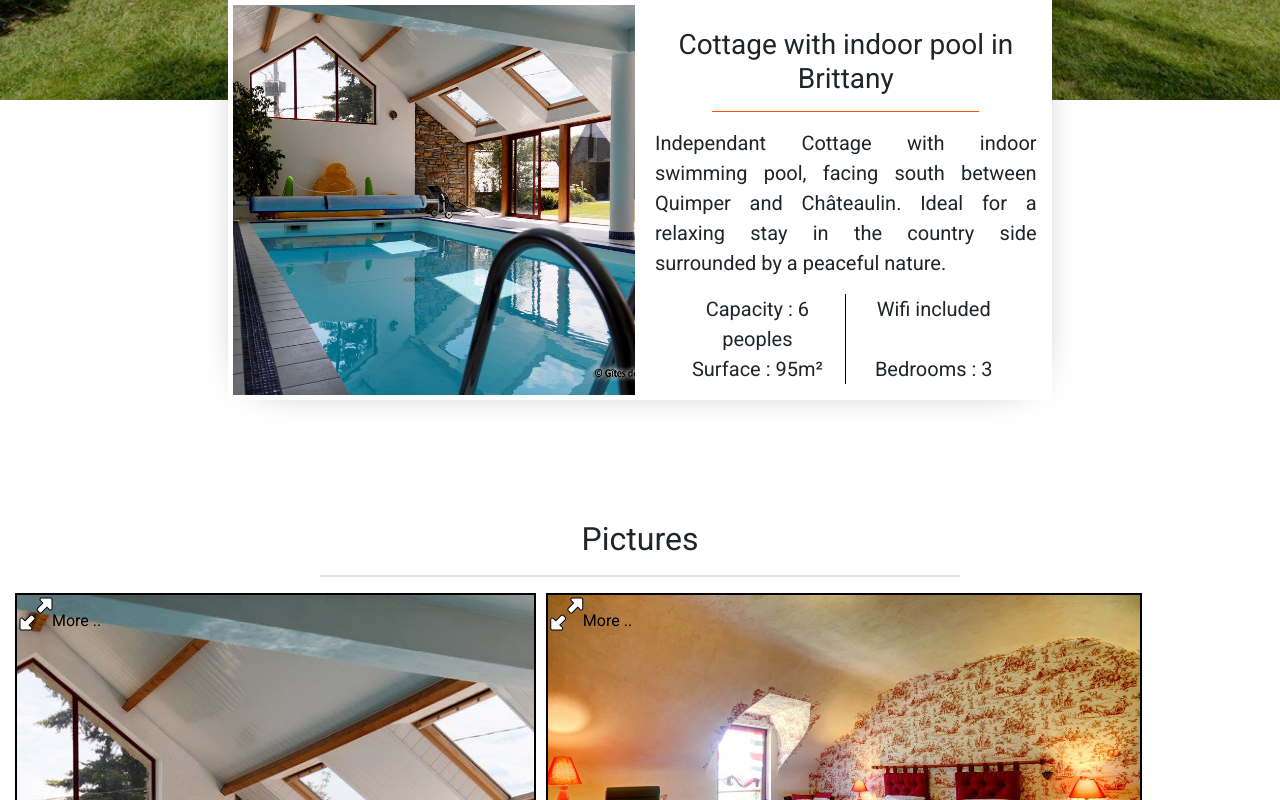
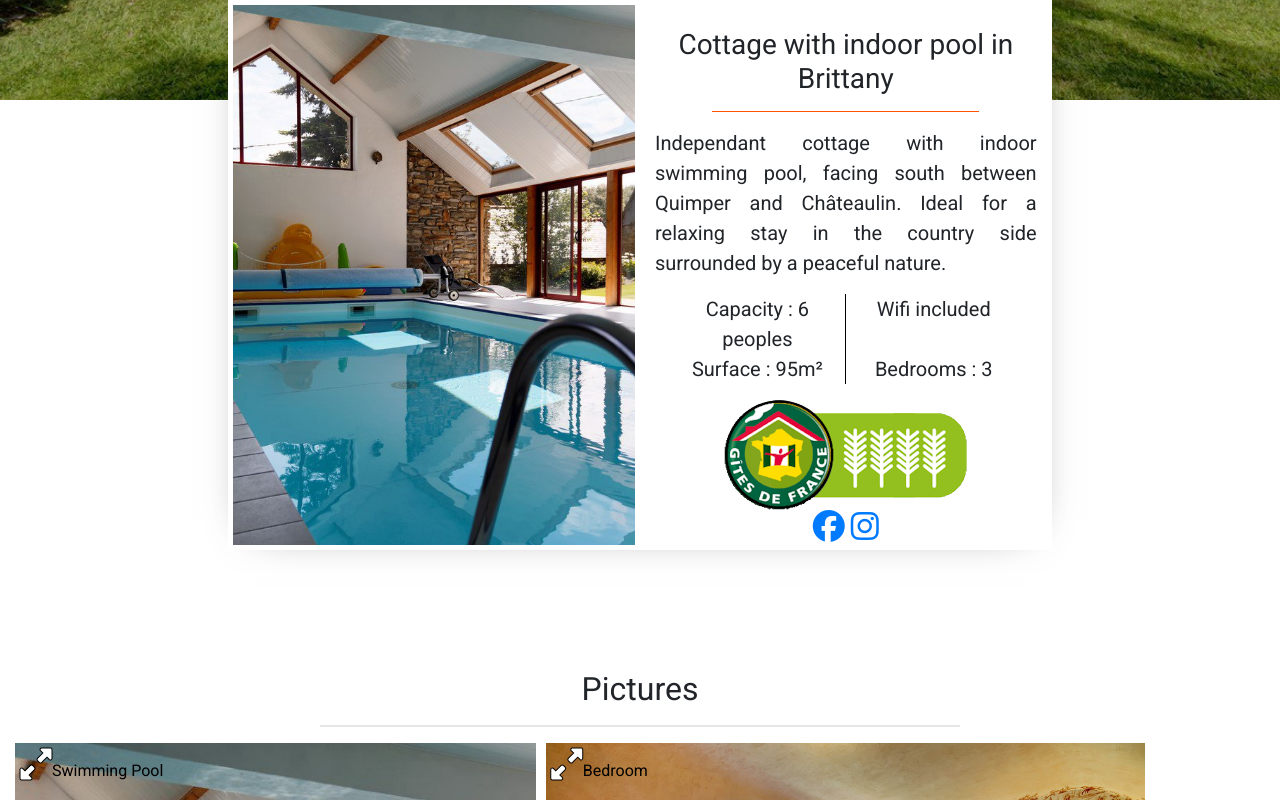
Before and after one commit to antoine-gannat/gite-website, a React (Create React App) app: page / in a window 1280 px wide. Shown: the part 540-1340 px from the top of the page. Built offline with nearby package versions, Linux system fonts and the light colour scheme; no server answers.

Commit message:
multiple fixes

```diff
--- a/public/index.html
+++ b/public/index.html
@@ -28,7 +28,7 @@
     <link rel="preconnect" href="https://maps.gstatic.com" />
     <link rel="preconnect" href="https://widget.itea.fr" />
 
-    <title>Gite Kerhéré</title>
+    <title>Gîte Kerhéré</title>
   </head>
   <body>
     <noscript>You need to enable JavaScript to run this app.</noscript>
--- a/src/components/Booking/Booking.strings.json
+++ b/src/components/Booking/Booking.strings.json
@@ -8,7 +8,7 @@
     "june": "Juin",
     "july": "Juillet",
     "august": "Août",
-    "september": "September",
+    "september": "Septembre",
     "october": "Octobre",
     "november": "Novembre",
     "december": "Décembre",
--- a/src/components/Footer/Footer.styles.css
+++ b/src/components/Footer/Footer.styles.css
@@ -22,5 +22,6 @@
 .footer p {
   position: absolute;
   right: 10px;
-  bottom: 10px;
+  bottom: 5px;
+  margin: 0;
 }
--- a/src/components/Gallery/Gallery.styles.css
+++ b/src/components/Gallery/Gallery.styles.css
@@ -8,11 +8,22 @@
   .gallery {
     height: 300px;
   }
+
+  .gallery.row {
+    padding-left: 2px;
+    padding-right: 2px;
+  }
+
+  .gallery .horizontal-container {
+    padding-left: 2px;
+    padding-right: 2px;
+  }
+
   .gallery .next,
   .gallery .prev {
     background-color: rgba(0, 0, 0, 0);
     color: white;
-    -webkit-text-stroke: 1px #000;
+    -webkit-text-stroke: 2px #000;
     border: none;
   }
 
@@ -39,6 +50,11 @@
     border: 1px solid black;
   }
 
+  .gallery .horizontal-container.col-7 {
+    padding-left: 10px;
+    padding-right: 10px;
+  }
+
   .gallery .next {
     right: 15px;
   }
@@ -54,7 +70,6 @@
 
 .gallery img {
   object-fit: cover;
-  border: 2px solid black;
 }
 
 /* Common vertical/horizontal images */
@@ -87,10 +102,6 @@
   height: 100%;
 }
 
-.gallery .horizontal-container.col-7 {
-  padding-left: 10px;
-  padding-right: 10px;
-}
 /* Vertical images */
 
 .gallery .vertical-img {
--- a/src/components/Gallery/Gallery.web.tsx
+++ b/src/components/Gallery/Gallery.web.tsx
@@ -18,10 +18,10 @@
   const [page, setPage] = React.useState(0);
   const [slide, setSlide] = React.useState<string | null>(null);
   const nbPages = 2;
-  const expandButton = (
+  const expandButton = (text: string) => (
     <div className="expand-button" tabIndex={-1}>
       <i className="fas fa-expand-alt fa-2x"></i>
-      {translate("more")} ..
+      <span>{text}</span>
     </div>
   );
 
@@ -58,7 +58,7 @@
               alt={translate("poolAlt")}
               onClick={() => setSlide("pool")}
             />
-            {expandButton}
+            {expandButton(translate("poolAlt"))}
           </div>
           <div className="row col-7 horizontal-container">
             <div className="horizontal-img">
@@ -72,7 +72,7 @@
                 alt={translate("bedroomAlt")}
                 onClick={() => setSlide("bedrooms")}
               />
-              {expandButton}
+              {expandButton(translate("bedroomAlt"))}
             </div>
             <div className="horizontal-img">
               <img
@@ -85,7 +85,7 @@
                 alt={translate("outdoorAlt")}
                 onClick={() => setSlide("outdoor")}
               />
-              {expandButton}
+              {expandButton(translate("outdoorAlt"))}
             </div>
           </div>
         </div>
@@ -113,7 +113,7 @@
                 alt={translate("kitchenAlt")}
                 onClick={() => setSlide("kitchen")}
               />
-              {expandButton}
+              {expandButton(translate("kitchenAlt"))}
             </div>
             <div className="horizontal-img">
               <img
@@ -126,7 +126,7 @@
                 alt={translate("environmentAlt")}
                 onClick={() => setSlide("environment")}
               />
-              {expandButton}
+              {expandButton(translate("environmentAlt"))}
             </div>
           </div>
           <div className="vertical-img right col-5">
@@ -140,7 +140,7 @@
               alt={translate("diningRoomAlt")}
               onClick={() => setSlide("dining-room")}
             />
-            {expandButton}
+            {expandButton(translate("diningRoomAlt"))}
           </div>
         </div>
         <button
--- a/src/components/Navbar/Navbar.styles.css
+++ b/src/components/Navbar/Navbar.styles.css
@@ -1,5 +1,5 @@
 .nav {
-  background: rgba(0, 0, 0, 0.3);
+  background: rgba(0, 0, 0, 0.5);
 }
 
 .nav .flag {
--- a/src/components/PresentationCard/PresentationCard.string.json
+++ b/src/components/PresentationCard/PresentationCard.string.json
@@ -1,20 +1,28 @@
 {
   "FR": {
-    "presentationTitle": "Gite avec piscine interieure en Bretagne",
+    "presentationTitle": "Gîte avec piscine intérieure en Bretagne",
     "presentationText": "Gîte indépendant avec piscine intérieure, exposé sud, situé entre Quimper et Châteaulin. Idéal pour une remise en forme dans un cadre verdoyant et vallonné, au pied des Montagnes Noires.",
     "capacity": "Capacité",
     "wifi": "Wifi inclus",
     "surface": "Superficie",
     "sheetsIncluded": "Serviettes et draps inclus",
-    "peoples": "personnes"
+    "peoples": "personnes",
+    "gite4epis": "Gîte 4 epis",
+    "gotoGdf": "Naviguer vers le site de Gîte de France.",
+    "gotoFb": "Notre page Facebook",
+    "gotoInsta": "Notre compte Instagram"
   },
   "EN": {
     "presentationTitle": "Cottage with indoor pool in Brittany",
-    "presentationText": "Independant Cottage with indoor swimming pool, facing south between Quimper and Châteaulin. Ideal for a relaxing stay in the country side surrounded by a peaceful nature.",
+    "presentationText": "Independant cottage with indoor swimming pool, facing south between Quimper and Châteaulin. Ideal for a relaxing stay in the country side surrounded by a peaceful nature.",
     "capacity": "Capacity",
     "wifi": "Wifi included",
     "surface": "Surface",
     "sheetsIncluded": "Bed sheets and towels included",
-    "peoples": "peoples"
+    "peoples": "peoples",
+    "gite4epis": "4 cob cottage",
+    "gotoGdf": "Go to Gîte de France website.",
+    "gotoFb": "Our Facebook page",
+    "gotoInsta": "Our Instagram account"
   }
 }
--- a/src/components/PresentationCard/PresentationCard.styles.css
+++ b/src/components/PresentationCard/PresentationCard.styles.css
@@ -17,6 +17,10 @@
 .presentation-card-container > div > img {
   object-fit: cover;
   padding: 5px;
+}
+
+.presentation-card-container .presentation-card {
+  padding-bottom: 5px;
 }
 
 .presentation-card-container .presentation-card h3 {
@@ -50,3 +54,22 @@
 .presentation-card-container .presentation-card .description-table span {
   font-size: 20px;
 }
+
+.presentation-card .gdf-link {
+  width: 100%;
+  display: flex;
+  justify-content: center;
+}
+
+.presentation-card .gdf-link img {
+  max-width: 80%;
+}
+
+.presentation-card .media-links {
+  width: 100%;
+  text-align: center;
+}
+
+.presentation-card .media-links a {
+  margin: 0 3px;
+}
--- a/src/components/PresentationCard/PresentationCard.web.tsx
+++ b/src/components/PresentationCard/PresentationCard.web.tsx
@@ -37,6 +37,37 @@
               </li>
             </ul>
           </div>
+          <div>
+            <a
+              href="https://www.gites-de-france.com/fr"
+              target="_blank"
+              rel="noopener noreferrer"
+              className="gdf-link"
+              title={translate("gotoGdf")}
+            >
+              <img src="/images/4-epis-gdf.png" alt={translate("gite4epis")} />
+            </a>
+          </div>
+          <div className="media-links">
+            <div>
+              <a
+                href="https://www.facebook.com/gitepiscineinterieurebretagne"
+                target="_blank"
+                rel="noopener noreferrer"
+                title={translate("gotoFb")}
+              >
+                <i className="fab fa-facebook fa-2x"></i>
+              </a>
+              <a
+                href="https://www.instagram.com/gitepiscine/"
+                target="_blank"
+                rel="noopener noreferrer"
+                title={translate("gotoInsta")}
+              >
+                <i className="fab fa-instagram fa-2x"></i>
+              </a>
+            </div>
+          </div>
         </div>
       </div>
     </div>
--- a/src/pages/Home/Home.strings.json
+++ b/src/pages/Home/Home.strings.json
@@ -2,7 +2,7 @@
   "FR": {
     "title": "Gîte Kerhéré",
     "pageTitle": "Gîte avec Piscine intérieur en Bretagne | Gîte Kerhéré",
-    "pageDescription": "Location de vacances avec piscine intérieure chauffée en Bretagne. Gite pouvant accueillir jusqu'a 6 personnes.",
+    "pageDescription": "Location de vacances avec piscine intérieure chauffée en Bretagne. Gîte pouvant accueillir jusqu'a 6 personnes.",
     "subtitle": "Entre Terre et Mer"
   },
   "EN": {
```
Also changed, not shown: src/components/Booking/Booking.web.tsx (+34 -31 lines), public/images/4-epis-gdf.png (added), public/manifest.json, 1 other file (tests, documents, lock files or other folders).
